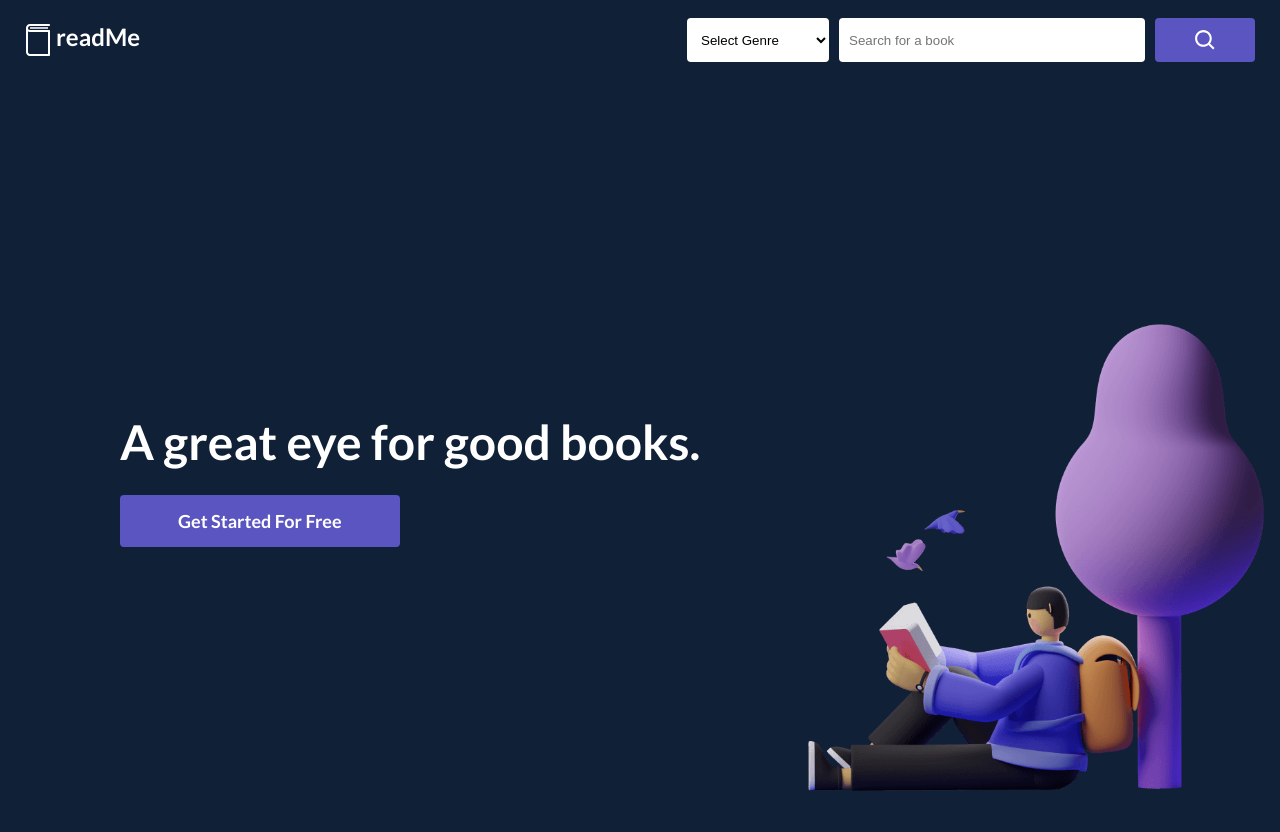
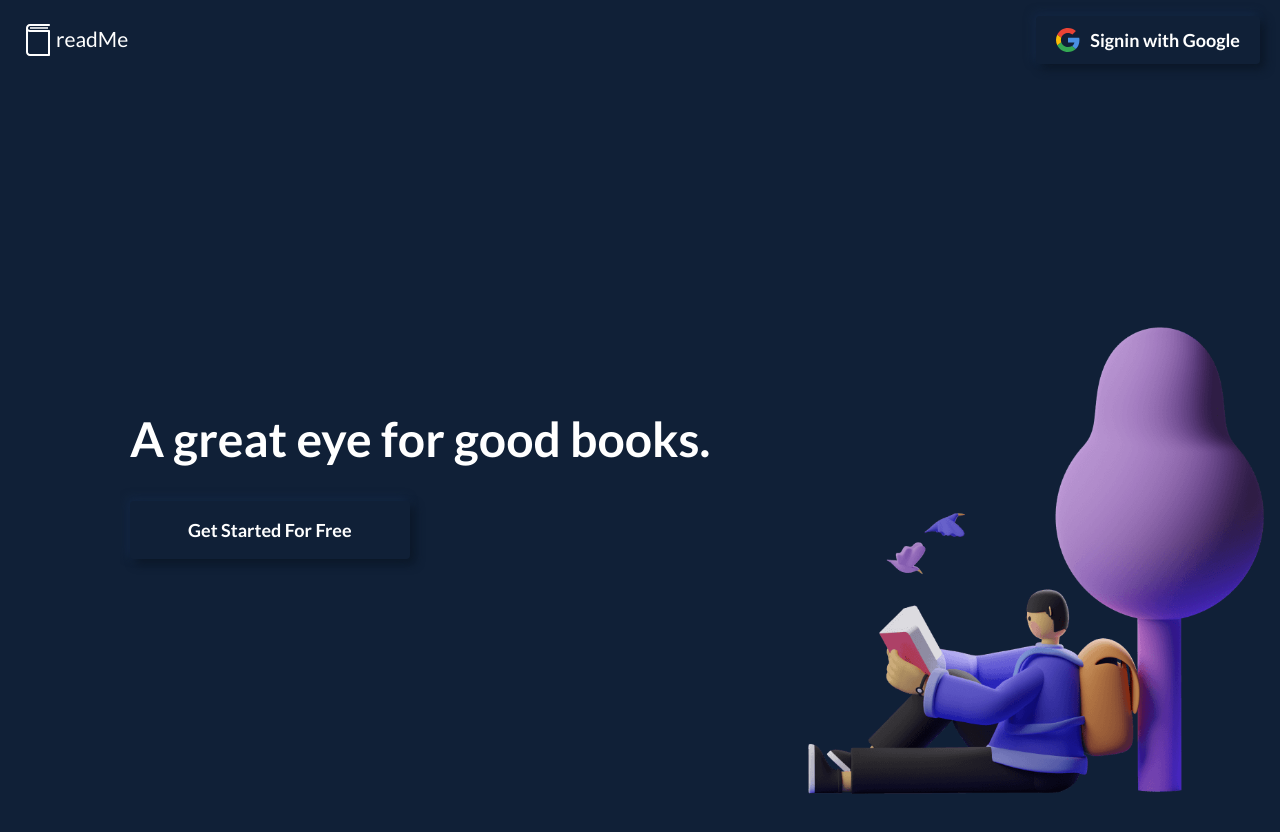
Before and after one commit to No-det/ReadME, a React (Create React App) app in the folder client/: page / in a window 1280 px wide. Shown: the top 832 px of the page. Built offline with nearby package versions, Linux system fonts and the light colour scheme; no server answers.

Commit message:
Neumorphism and connecting the server to client

```diff
--- a/client/src/App.js
+++ b/client/src/App.js
@@ -1,5 +1,5 @@
 import { useContext } from "react";
-import { BrowserRouter, Redirect, Switch } from "react-router-dom";
+import { BrowserRouter, Switch } from "react-router-dom";
 
 import PrivateRoute from "./routes/PrivateRoute";
 import PublicRoute from "./routes/PublicRoute";
--- a/client/src/api/auth.js
+++ b/client/src/api/auth.js
@@ -1,5 +1,5 @@
 import { post } from "./base";
 
 export const addUser = (user) => {
-  return post("/v1/addUser", user);
+  return post("/addUser", user);
 };
--- a/client/src/components/Navbar/index.js
+++ b/client/src/components/Navbar/index.js
@@ -1,8 +1,30 @@
-import "./index.scss";
+import { useContext } from "react";
+import { useHistory } from "react-router-dom";
+import { Select } from "antd";
+
 import Logo from "../../assets/logoME.svg";
 import Search from "../../assets/search.svg";
+import googleIcon from "../../assets/google.svg";
+
+import { AuthContext } from "../../contexts/AuthContext";
+import { signInWithGoogle } from "../../firebase/firebase";
+import "./index.scss";
+
+const { Option } = Select;
 
 const Navbar = ({ children }) => {
+  const history = useHistory();
+  const { user } = useContext(AuthContext);
+
+  const signIn = async () => {
+    try {
+      const result = await signInWithGoogle();
+      if (result.user) history.push("/reviews");
+    } catch (err) {
+      console.log(err);
+    }
+  };
+
   return (
     <>
       <div className="navMain">
@@ -10,18 +32,24 @@ const Navbar = ({ children }) => {
           <img src={Logo} alt="logo" />
           <h2>readMe</h2>
         </div>
-        <div className="actionContainer">
-          <select>
-            <option default>Select Genre</option>
-            <option key="1">One</option>
-            <option key="2">One</option>
-            <option key="3">One</option>
-          </select>
-          <input type="text" placeholder="Search for a book" />
-          <div className="searchBtn">
-            <img src={Search} alt="search icon" />
+        {user ? (
+          <div className="actionContainer">
+            <Select placeholder="Select Genre">
+              <Option key="1">One</Option>
+              <Option key="2">Two</Option>
+              <Option key="3">One</Option>
+            </Select>
+            <input type="text" placeholder="Search for a book" />
+            <div className="searchBtn">
+              <img src={Search} alt="search icon" />
+            </div>
           </div>
-        </div>
+        ) : (
+          <div className="googleButton" onClick={signIn}>
+            <img src={googleIcon} alt="G" />
+            Signin with Google
+          </div>
+        )}
       </div>
       <div className="navContent">{children}</div>
     </>
--- a/client/src/components/Navbar/index.scss
+++ b/client/src/components/Navbar/index.scss
@@ -12,24 +12,11 @@
 
   .actionContainer {
     display: flex;
-
-    select {
-      width: 142px;
-      height: 44px;
-      background: #ffffff;
-      outline: none;
-      border-radius: 4px;
-      padding: 0 10px;
-      border: none;
-      margin: 0 5px;
-
-      // & ::placeholder {
-      //   font-style: normal;
-      //   font-weight: normal;
-      //   font-size: 16px;
-      //   line-height: 19px;
-      //   color: #848484;
-      // }
+    align-items: stretch;
+    .ant-select-selector {
+      display: flex;
+      align-items: center;
+      height: 100%;
     }
 
     input {
@@ -56,11 +43,38 @@
       margin: 0 5px;
       width: 100px;
       height: 44px;
-      background: #5b55c2;
+      background: #102037;
+      box-shadow: 4.8px 4.8px 9.6px #0b1727, -2.4px -2.4px 9.6px #152947;
       border-radius: 4px;
       display: flex;
       align-items: center;
       justify-content: center;
+      &:active {
+        transition: all 0.3s ease-in-out;
+        box-shadow: inset 4.8px 4.8px 9.6px #0b1727,
+          inset -4.8px -4.8px 9.6px #152947;
+      }
+    }
+  }
+  .googleButton {
+    display: flex;
+    align-items: center;
+    padding: 10px 20px;
+    color: white;
+    border-radius: 4px;
+    background: #102037;
+    box-shadow: 4.8px 4.8px 9.6px #0b1727, -2.4px -2.4px 9.6px #152947;
+    font-size: 18px;
+    font-weight: 700;
+    border-radius: 4px;
+    cursor: pointer;
+    img {
+      padding-right: 10px;
+    }
+    &:active {
+      transition: all 0.3s ease-in-out;
+      box-shadow: inset 4.8px 4.8px 9.6px #0b1727,
+        inset -4.8px -4.8px 9.6px #152947;
     }
   }
 }
--- a/client/src/contexts/AuthContext.js
+++ b/client/src/contexts/AuthContext.js
@@ -1,5 +1,6 @@
 import { useState, useEffect, createContext } from "react";
 
+import { addUser } from "../api/auth";
 import { auth } from "../firebase/firebase";
 
 export const AuthContext = createContext({ user: null });
@@ -11,17 +12,25 @@ const AuthProvider = (props) => {
 
   useEffect(() => {
     const unsubscribe = auth.onIdTokenChanged(async (user) => {
-      console.log(user);
       setUser(user);
-      if (user) setToken(user.getIdToken());
-      else setToken(null);
+      if (user) {
+        setToken(user.getIdToken());
+        try {
+          const data = await addUser(user);
+          if (data.success) {
+            setUser(data.user);
+          }
+        } catch (err) {
+          console.log(err);
+        }
+      } else setToken(null);
       setLoading(false);
     });
     return unsubscribe;
   }, []);
 
   return (
-    <AuthContext.Provider value={{ user, token }}>
+    <AuthContext.Provider value={{ user, token, setUser }}>
       {!loading && props.children}
     </AuthContext.Provider>
   );
--- a/client/src/index.scss
+++ b/client/src/index.scss
@@ -1,3 +1,4 @@
+@import url("antd/dist/antd.css");
 @import url("https://fonts.googleapis.com/css2?family=Lato:wght@300;400;700;900&display=swap");
 
 * {
@@ -19,7 +20,18 @@ body {
   -webkit-font-smoothing: antialiased;
   -moz-osx-font-smoothing: grayscale;
   background-color: #102037;
+  color: white !important;
+}
+
+h1,
+h2,
+h3,
+h4,
+h5,
+h6,
+p {
   color: white;
+  margin: 0;
 }
 
 code {
@@ -37,7 +49,7 @@ code {
     max-width: 1400px;
     margin-left: auto;
     margin-right: auto;
-    padding: 0;
+    padding: 0px;
   }
 }
 
--- a/client/src/pages/Landing/index.js
+++ b/client/src/pages/Landing/index.js
@@ -1,18 +1,17 @@
+import { useHistory } from "react-router-dom";
+
 import { signInWithGoogle } from "../../firebase/firebase";
 import landingImage from "../../assets/landing.png";
-
-import { addUser } from "../../api/auth";
 
 import "./index.scss";
 
 const Landing = () => {
+  const history = useHistory();
+
   const signIn = async () => {
     try {
       const result = await signInWithGoogle();
-      if (result.user) {
-        const data = await addUser(result.user);
-        console.log(data);
-      }
+      if (result.user) history.push("/reviews");
     } catch (err) {
       console.log(err);
     }
--- a/client/src/pages/Landing/index.scss
+++ b/client/src/pages/Landing/index.scss
@@ -1,5 +1,6 @@
 .landing__container {
   min-height: 100vh;
+  padding: 0 10px;
   display: flex;
   justify-content: flex-start;
   align-items: center;
@@ -19,9 +20,15 @@
       text-decoration: none;
       color: white;
       padding: 15px 58px;
-      background-color: #5b55c2;
+      background: #102037;
+      box-shadow: 4.8px 4.8px 9.6px #0b1727, -2.4px -2.4px 9.6px #152947;
       margin-top: 25px;
       border-radius: 4px;
+      &:active {
+        transition: all 0.3s ease-in-out;
+        box-shadow: inset 4.8px 4.8px 9.6px #0b1727,
+          inset -4.8px -4.8px 9.6px #152947;
+      }
     }
   }
 
```
Also changed, not shown: client/src/assets/google.svg (added).
